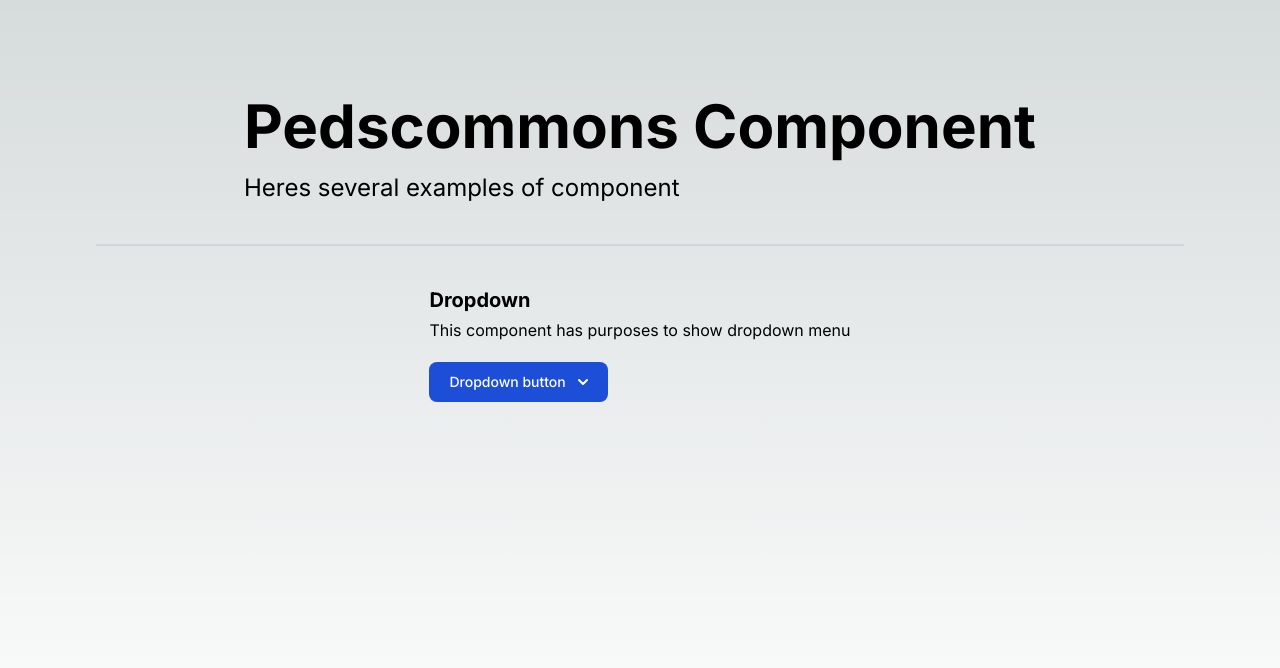
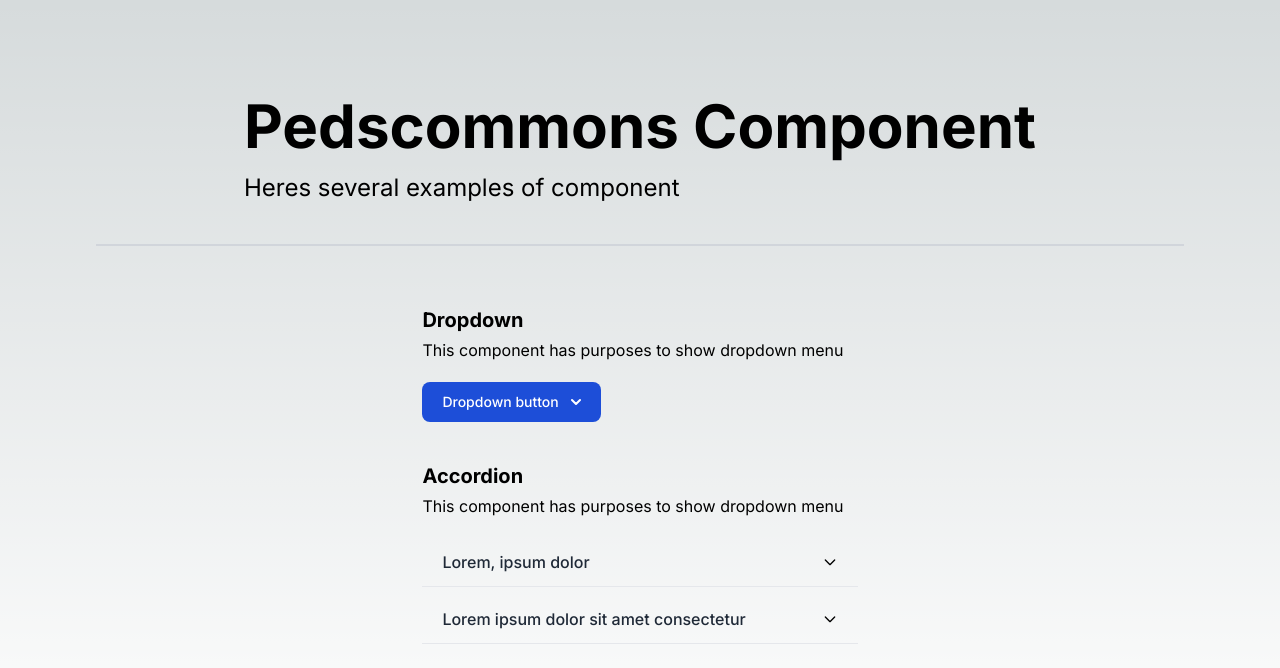
Before and after one commit to fandikaikhsan/pedscommons-proposal, a Next.js app: page / in a window 1280 px wide. Shown: the top 668 px of the page. Built offline with nearby package versions, Linux system fonts and the light colour scheme.

Commit message:
feat: add accordion component

```diff
--- a/src/app/page.tsx
+++ b/src/app/page.tsx
@@ -1,5 +1,5 @@
 import Dropdown from "@/components/common/Dropdown.common"
-import Image from "next/image"
+import AccordionList from "@/components/wrap/AccordionList.wrap"
 
 export default function Home() {
   return (
@@ -13,7 +13,8 @@ export default function Home() {
         </p>
       </div>
       {/* line */}
-      <div className="w-full h-0.5 bg-gray-300" />
+      <div className="w-full h-0.5 bg-gray-300 mb-5" />
+      <div className="flex flex-col items-left gap-10 w-full lg:w-[40%]">
         <div className="flex flex-col gap-5">
           <div className="flex flex-col gap-1">
             <h3 className="font-bold text-base lg:text-xl ">Dropdown</h3>
@@ -23,6 +24,16 @@ export default function Home() {
           </div>
           <Dropdown />
         </div>
+        <div className="flex flex-col gap-5">
+          <div className="flex flex-col gap-1">
+            <h3 className="font-bold text-base lg:text-xl ">Accordion</h3>
+            <h4 className="text-sm lg:text-base">
+              This component has purposes to show dropdown menu
+            </h4>
+          </div>
+          <AccordionList />
+        </div>
+      </div>
     </main>
   )
 }
--- /dev/null
+++ b/src/components/common/Accordion.common.tsx
@@ -0,0 +1,46 @@
+"use client"
+import { useState } from "react"
+
+export default function Accordion({
+  id,
+  title,
+  content,
+}: {
+  id: number
+  title: string
+  content: string
+}) {
+  // change state open to independently open per id item
+  const [isOpen, setIsOpen] = useState(false)
+
+  return (
+    <div className="flex flex-col gap-2 w-full mx-auto">
+      <div key={id} className="w-full border-b border-gray-200">
+        <button
+          className="flex justify-between items-center w-full px-5 py-3 text-left"
+          onClick={() => setIsOpen(!isOpen)}
+        >
+          <span className="font-medium text-base text-gray-800">{title}</span>
+          <svg
+            className="w-4 h-4"
+            aria-hidden="true"
+            xmlns="http://www.w3.org/2000/svg"
+            fill="none"
+            viewBox="0 0 24 24"
+          >
+            <path
+              stroke="currentColor"
+              stroke-linecap="round"
+              stroke-linejoin="round"
+              stroke-width="2"
+              d="M19 9l-7 7-7-7"
+            />
+          </svg>
+        </button>
+        <div className={`${isOpen ? "block" : "hidden"} w-full px-5 py-3`}>
+          <p className="text-gray-600 text-sm">{content}</p>
+        </div>
+      </div>
+    </div>
+  )
+}
--- /dev/null
+++ b/src/components/wrap/AccordionList.wrap.tsx
@@ -0,0 +1,47 @@
+import { useState } from "react"
+import Accordion from "../common/Accordion.common"
+
+const AccordionConstant = [
+  {
+    id: 1,
+    title: "Lorem, ipsum dolor",
+    content:
+      "Lorem ipsum dolor sit amet consectetur adipisicing elit. Corporis, quisquam blanditiis doloremque quis nam repudiandae.",
+    nested: [
+      {
+        id: 1,
+        title: "Consectetur",
+        content:
+          "Lorem ipsum dolor, sit amet consectetur adipisicing elit. Autem, eos?",
+      },
+      {
+        id: 2,
+        title: "Adipisicing",
+        content:
+          "Lorem ipsum dolor sit amet consectetur adipisicing elit. Dicta eligendi consequatur dolor inventore labore, veritatis, laudantium nihil facere reprehenderit autem sapiente quae accusamus quis animi similique adipisci ducimus excepturi. Consequuntur!",
+      },
+      {
+        id: 3,
+        title: "Consectetur adipisicing elit?",
+        content:
+          "Lorem ipsum dolor sit amet consectetur adipisicing elit. Ipsum quod fugiat explicabo velit asperiores soluta et delectus natus? Officia, aperiam?",
+      },
+    ],
+  },
+  {
+    id: 2,
+    title: "Lorem ipsum dolor sit amet consectetur",
+    content:
+      "Lorem ipsum dolor sit amet consectetur adipisicing elit. Ipsum quod fugiat explicabo velit asperiores soluta et delectus natus? Officia, aperiam?",
+  },
+]
+
+export default function AccordionList() {
+  return (
+    <div className="flex flex-col gap-2 w-full mx-auto">
+      {AccordionConstant.map((item) => (
+        <Accordion key={item.id} {...item} />
+      ))}
+    </div>
+  )
+}
```
Lines whose indentation alone changed are shown as unchanged.
